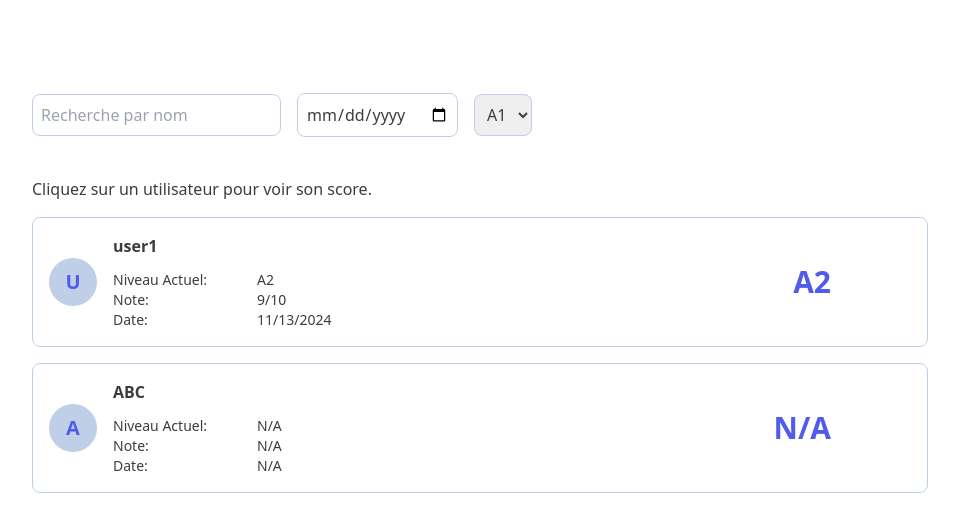
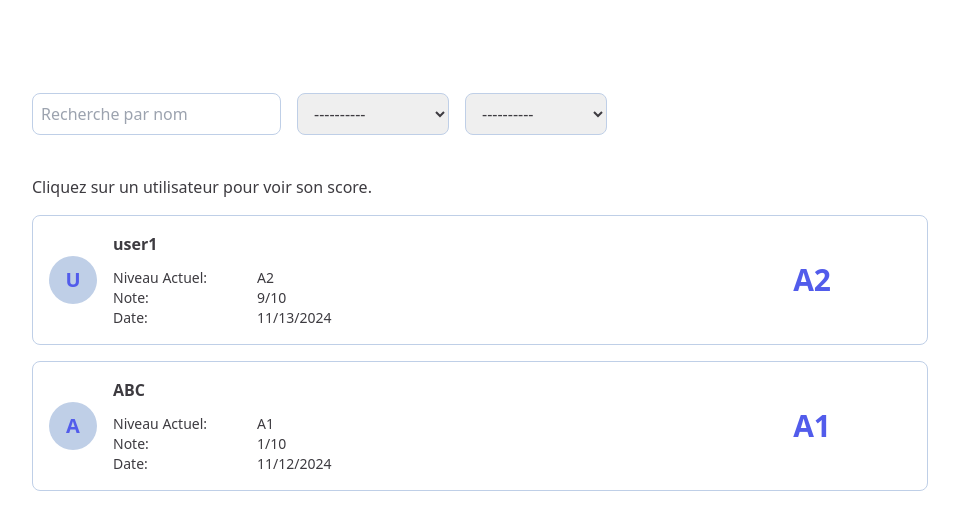
Before and after one commit to ElFirdaous28/Application-TCF-Institut-Balzac2, a plain HTML site: page pages/statistiques_tableau_bord.html in a window 1280 px wide. Shown: the part 479-1004 px from the top of the page, without its empty margins (160-1119 px from the left). Drawn offline with Linux system fonts and the light colour scheme.

Commit message:
ATIB-15 sort  by date

```diff
--- a/js/statistics.js
+++ b/js/statistics.js
@@ -134,8 +134,8 @@ const users = [
             {
                 level: 'A1',
                 tentative: 0,
-                date: 0,
-                noteNiveau: 0,
+                date: new Date('2024-11-12'),
+                noteNiveau: 1,
                 GrammerCat: {
                     valide: false,
                     noteCat:0,
@@ -223,29 +223,35 @@ function searchUser() {
     }
 }
 
-// Function to search users by date
-function searchByDate() {
+// Function to sort users by date
+function sortByDate() {
+    const usersScoreElement=document.getElementById('users_score');
     const userScoreBoxes = Array.from(document.getElementById('users_score').children);
-    const dateInput = formatDateToMMDDYYYY(document.getElementById('date_search').value);
+    const dateSelect = document.getElementById('date_select').value;
 
-    // Check each userScoreBox for matching date
-    userScoreBoxes.forEach(userScoreBox => {
-        const niveauActuelDate = userScoreBox.querySelector('#niveau_actuel_date').textContent;
+    // Sort the userScoreBoxes based on the date
+    userScoreBoxes.sort((a, b) => {
+        const date1 = new Date(a.querySelector('#niveau_actuel_date').textContent.trim());
+        const date2 = new Date(b.querySelector('#niveau_actuel_date').textContent.trim());
 
-        // Compare the date values and hide boxes that don't match
-        console.log(niveauActuelDate);
-        console.log(dateInput);
-
-        if (niveauActuelDate !== dateInput) {
-            userScoreBox.style.display = "none"; // Hide box if the date doesn't match
+        // Compare dates based on the selected option
+        if (dateSelect === "ancienne") {
+            return date1 - date2; //old to new
+        } else if (dateSelect === "recente") {
+            return date2 - date1; //new to old
         }
-        if(dateInput==="NaN/NaN/NaN"){
-            location.reload();
-        }
-
+        return 0;  // No change if no valid option selected
     });
 
+    usersScoreElement.innerHTML='';
+    userScoreBoxes.forEach((userScoreBox) => {
+        usersScoreElement.innerHTML += userScoreBox.outerHTML;
+    });
 }
+
+
+
+// Function to sort users by Level
 
 
 function getLastNote(user) {
@@ -258,6 +264,7 @@ function getLastNote(user) {
                 date: level.date
             };
         }
+
     }
     return null;  // Return null if no valid note is found
 }
--- a/pages/statistiques_tableau_bord.html
+++ b/pages/statistiques_tableau_bord.html
@@ -123,13 +123,17 @@
             </div>
         </div>
         <div class="flex flex-col sm:flex-row items-center mb-10">
-            <input id="username_search"  onchange="searchUser()" type="text" placeholder="Recherche par nom" class="border border-[#BFCFE7] rounded-lg p-2 mb-4 sm:mb-0 sm:mr-4 w-full sm:w-auto">
-            <input id="date_search"  onchange="searchByDate()" type="date" placeholder="Recherche par nom" class="border border-[#BFCFE7] rounded-lg p-2 mb-4 sm:mb-0 sm:mr-4 w-full sm:w-auto text-[#3D3B40]">
+            <input id="username_search"  onchange="searchUser()" type="text" placeholder="Recherche par nom" class="border border-[#BFCFE7] rounded-lg p-2 mb-4 sm:mb-0 sm:mr-4 w-full sm:w-auto focus:border-[#BFCFE7] focus:text-[#3D3B40] focus:outline-none"">
+            <select id="date_select"  onchange="sortByDate()" type="date" class="border border-[#BFCFE7] rounded-lg p-2 mb-4 sm:mb-0 sm:mr-4 w-full sm:w-auto text-[#3D3B40] px-3">
+                <option value="">----------</option>
+                <option value="recente">Plus Recente</option>
+                <option value="ancienne">Plus Ancienne</option>
+            </select>
 
-            <select class="border border-[#BFCFE7] rounded-lg p-2 w-full sm:w-auto text-[#3D3B40] focus:border-[#BFCFE7] focus:text-[#3D3B40]">
-                <option>A1</option>
-                <option>A2</option>
-                <option>B1</option>
+            <select id="date_select"  onchange="sortByLevel()"  class="border border-[#BFCFE7] rounded-lg p-2 w-full sm:w-auto text-[#3D3B40] focus:border-[#BFCFE7] focus:text-[#3D3B40] px-3">
+                <option value="">----------</option>
+                <option value="high">Niveau Eleve</option>
+                <option value="low">Niveau Bas</option>
             </select>
         </div>
         <p class="text-[#3D3B40] mb-4">Cliquez sur un utilisateur pour voir son score.</p>
```
